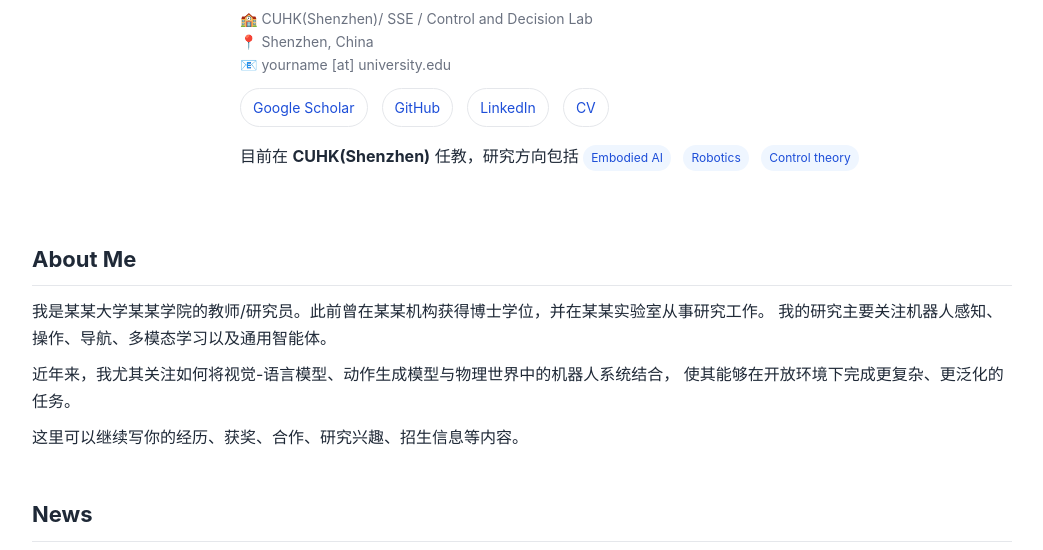
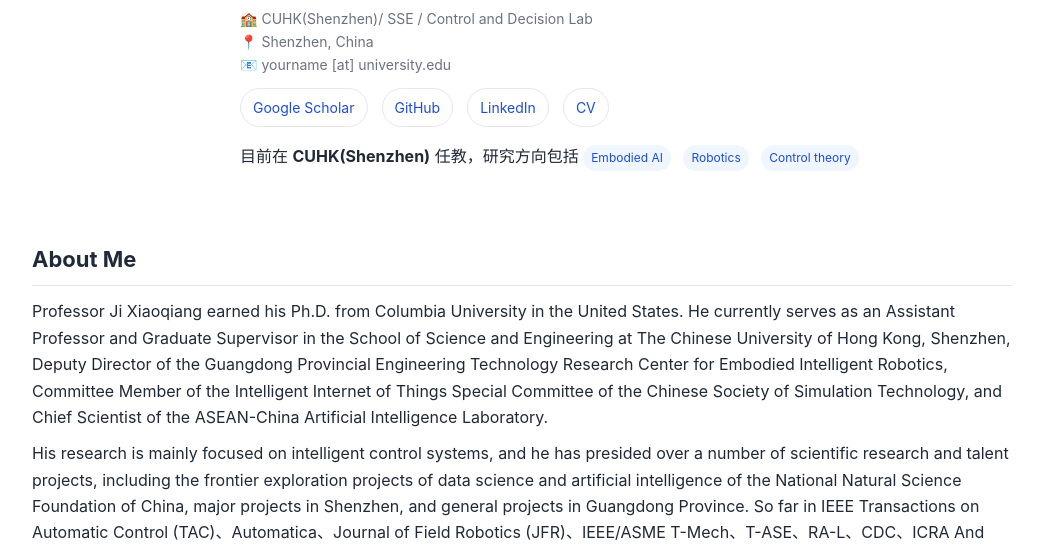
Before and after one commit to JKL-from/jkl-from.github.io, a plain HTML site: page index.html in a window 1280 px wide. Shown: the part 195-745 px from the top of the page, without its empty margins (118-1161 px from the left). Drawn offline with Linux system fonts and the light colour scheme.

Commit message:
Update index.html

```diff
--- a/index.html
+++ b/index.html
@@ -350,15 +350,14 @@
     <section id="about">
       <h2>About Me</h2>
       <p>
-        我是某某大学某某学院的教师/研究员。此前曾在某某机构获得博士学位，并在某某实验室从事研究工作。
-        我的研究主要关注机器人感知、操作、导航、多模态学习以及通用智能体。
+        Professor Ji Xiaoqiang earned his Ph.D. from Columbia University in the United States. He currently serves as an Assistant Professor and Graduate Supervisor in the School of Science and Engineering at The Chinese University of Hong Kong, Shenzhen, Deputy Director of the Guangdong Provincial Engineering Technology Research Center for Embodied Intelligent Robotics, Committee Member of the Intelligent Internet of Things Special Committee of the Chinese Society of Simulation Technology, and Chief Scientist of the ASEAN-China Artificial Intelligence Laboratory.
       </p>
       <p>
-        近年来，我尤其关注如何将视觉-语言模型、动作生成模型与物理世界中的机器人系统结合，
-        使其能够在开放环境下完成更复杂、更泛化的任务。
+        His research is mainly focused on intelligent control systems, and he has presided over a number of scientific research and talent projects, including the frontier exploration projects of data science and artificial intelligence of the National Natural Science Foundation of China, major projects in Shenzhen, and general projects in Guangdong Province. So far in IEEE Transactions on Automatic Control (TAC)、Automatica、Journal of Field Robotics (JFR)、IEEE/ASME T-Mech、T-ASE、RA-L、CDC、ICRA And other top international journals and conferences. Especially in non minimum phase systems, it is one of the promoters of learning control design in this field worldwide. He has served as the reviewer of several top journals and conferences including ieee-tac, the deputy editor of MECC, the young editorial board member of robot learning, the chairman of international conferences such as iros and RCAR, and recently won the cint excellent paper award and the isui best paper award.
       </p>
       <p>
-        这里可以继续写你的经历、获奖、合作、研究兴趣、招生信息等内容。
+
+The artificial intelligence control and decision laboratory led by Professor Ji is an interdisciplinary platform, which needs to deeply integrate basic sciences such as cybernetics, artificial intelligence, robotics, high-performance computing, big data, and is committed to carrying out basic theory and original research in the field of artificial intelligence and intelligent systems.
       </p>
     </section>
 
```
